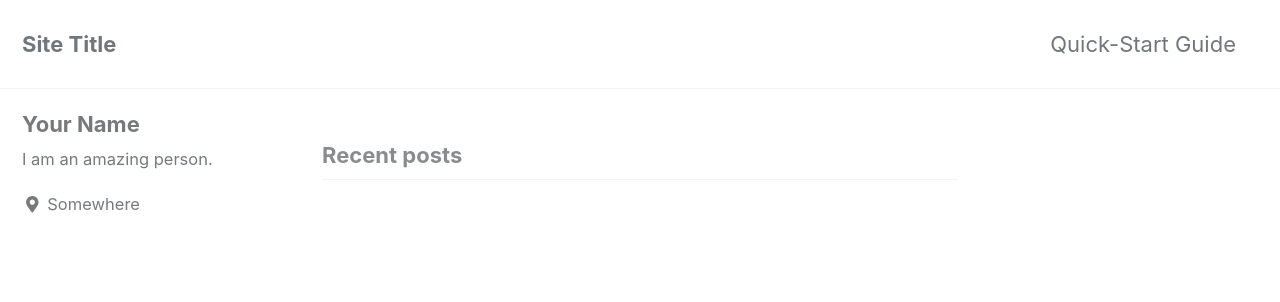
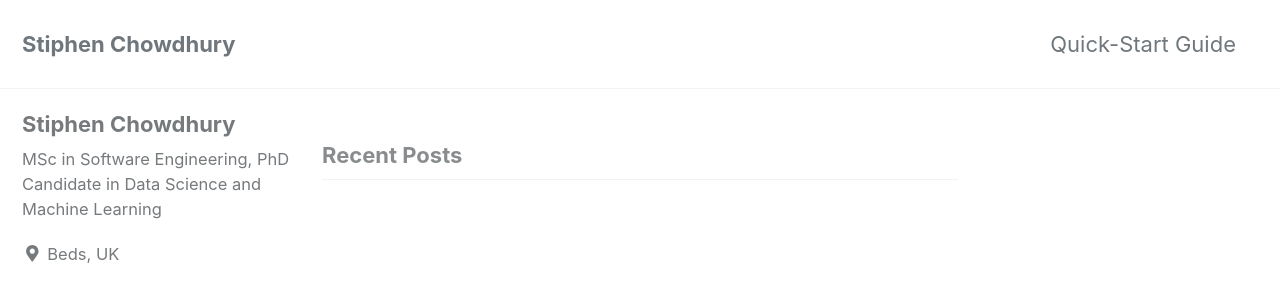
Before and after one commit to stiphenc/stiphenc.github.io, a Jekyll site: the page built from index.html, in a window 1280 px wide and 900 px high. Shown: the top 302 px of the window. Built offline with Jekyll 4.4.1, drawn with Linux system fonts in a browser that asks for light colours; cached includes are drawn as plain includes; nearby versions of some CDN libraries; the list of posts is cut into pages by our own code; some of the changed text lies outside the part shown.

Commit message:
Initial Settings

```diff
--- a/_config.yml
+++ b/_config.yml
@@ -15,11 +15,11 @@
 minimal_mistakes_skin    : "default" # "air", "aqua", "contrast", "dark", "dirt", "neon", "mint", "plum", "sunrise"
 
 # Site Settings
-locale                   : "en-US"
-title                    : "Site Title"
+locale                   : "en-UK"
+title                    : "Stiphen Chowdhury"
 title_separator          : "-"
-name                     : "Your Name"
-description              : "An amazing website."
+name                     : "Stiphen Chowdhury"
+description              : "Website"
 url                      : # the base hostname & protocol for your site e.g. "https://mmistakes.github.io"
 baseurl                  : # the subpath of your site, e.g. "/blog"
 repository               : # GitHub username/repo-name e.g. "mmistakes/minimal-mistakes"
@@ -106,10 +106,10 @@ analytics:
 
 # Site Author
 author:
-  name             : "Your Name"
+  name             : "Stiphen Chowdhury"
   avatar           : # path of avatar image, e.g. "/assets/images/bio-photo.jpg"
-  bio              : "I am an amazing person."
-  location         : "Somewhere"
+  bio              : "MSc in Software Engineering, PhD Candidate in Data Science and Machine Learning"
+  location         : "Beds, UK"
   email            :
   links:
     - label: "Email"
@@ -293,3 +293,11 @@ defaults:
       comments: # true
       share: true
       related: true
+
+  # _pages
+  - scope:
+      path: ""
+      type: posts
+    values:
+      layout: single
+      author_profile: true
```
